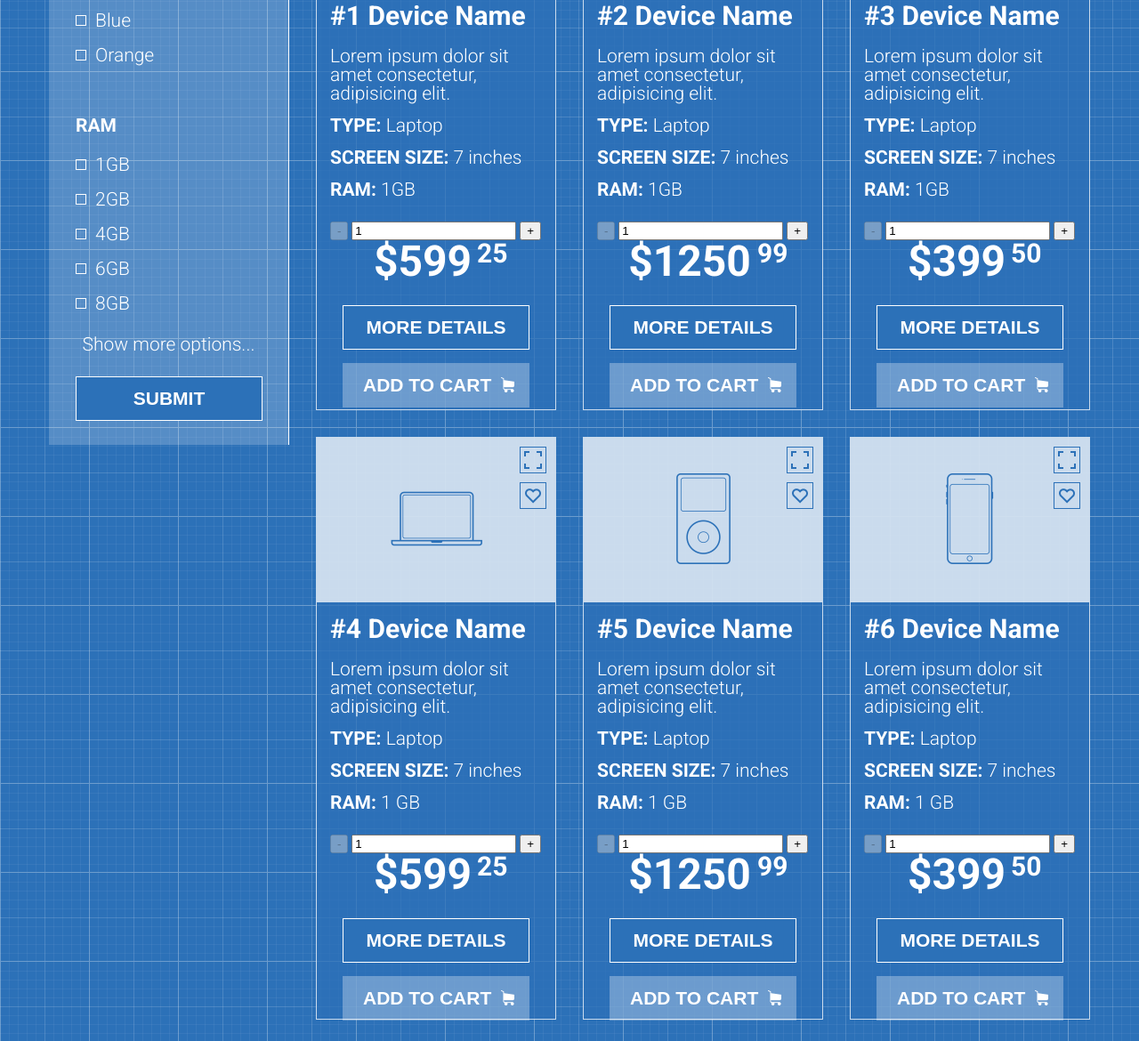
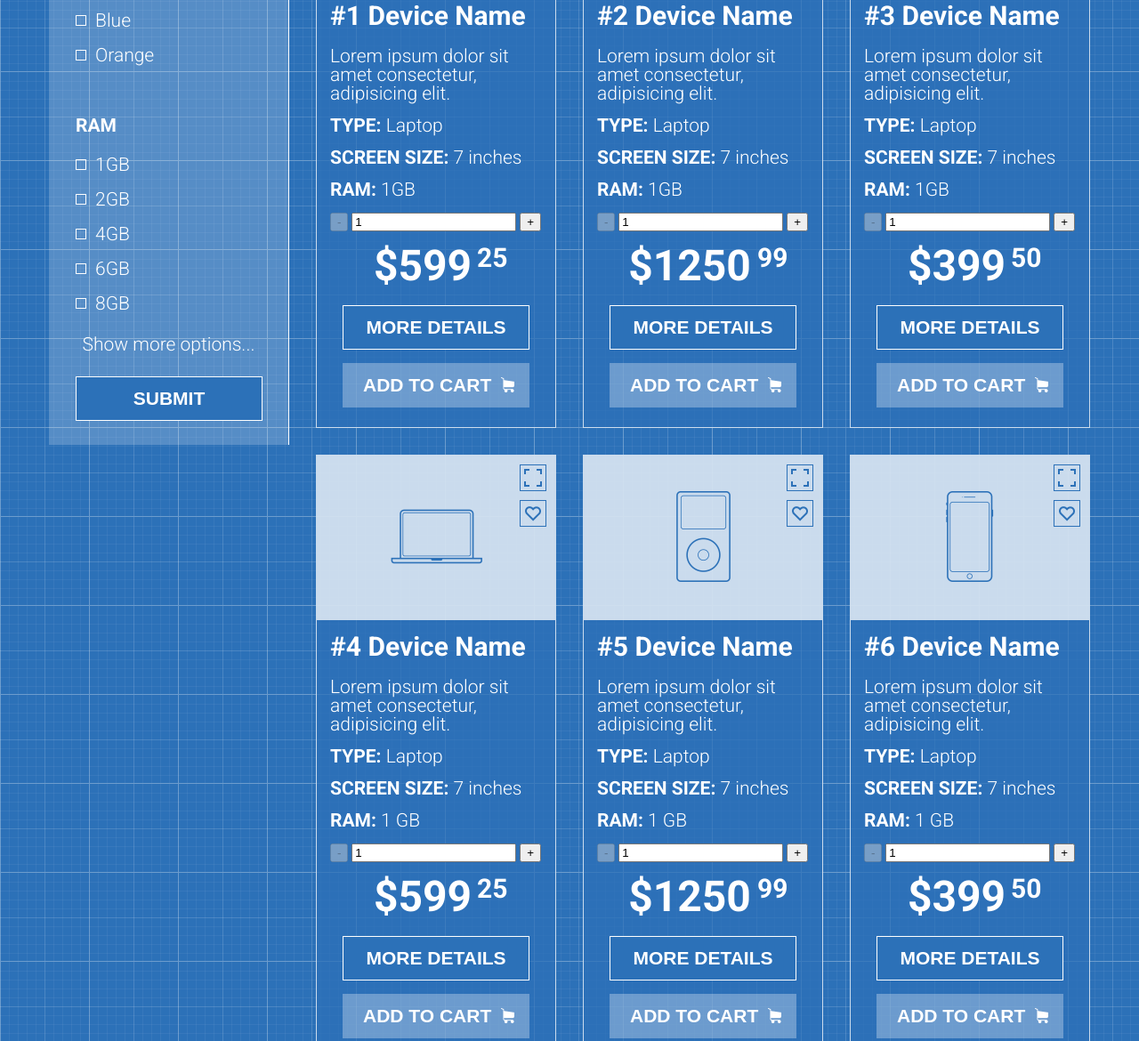
Before and after one commit to Yulia-Kovalova/shop-2-project.github.io, a plain HTML site: page index.html in a window 1280 px wide. Shown: the part 820-1990 px from the top of the page at 89% size. Drawn offline with nearby package versions, Linux system fonts and the light colour scheme.

Commit message:
fixed style of products-height

```diff
--- a/index.html
+++ b/index.html
@@ -196,7 +196,7 @@
                                         <input type="text" value="1" readonly>
                                         <button class="increment-button">+</button>
                                     </div>
-                                    <div class="product-price">
+                                    <div class="product-price all-prices">
                                         <div>$599<span>25</span></div>
                                     </div>
                                     <div class="buttons">
@@ -228,7 +228,7 @@
                                         <input type="text" value="1">
                                         <button class="increment-button">+</button>
                                     </div>
-                                    <div class="product2-price">
+                                    <div class="product2-price all-prices">
                                         <div>$1250<span>99</span></div>
                                     </div>
                                     <div class="buttons">
@@ -260,7 +260,7 @@
                                         <input type="text" value="1">
                                         <button class="increment-button">+</button>
                                     </div>
-                                    <div class="product-price">
+                                    <div class="product-price all-prices">
                                         <div>$399<span>50</span></div>
                                     </div>
                                     <div class="buttons">
@@ -294,7 +294,7 @@
                                         <input type="text" value="1">
                                         <button class="increment-button">+</button>
                                     </div>
-                                    <div class="product-price">
+                                    <div class="product-price all-prices">
                                         <div>$599<span>25</span></div>
                                     </div>
                                     <div class="buttons">
@@ -326,7 +326,7 @@
                                         <input type="text" value="1">
                                         <button class="increment-button">+</button>
                                     </div>
-                                    <div class="product5-price">
+                                    <div class="product5-price all-prices">
                                         <div>$1250<span>99</span></div>
                                     </div>
                                     <div class="buttons">
@@ -358,7 +358,7 @@
                                         <input type="text" value="1">
                                         <button class="increment-button">+</button>
                                     </div>
-                                    <div class="product-price">
+                                    <div class="product-price all-prices">
                                         <div>$399<span>50</span></div>
                                     </div>
                                     <div class="buttons">
@@ -392,7 +392,7 @@
                                         <input type="text" value="1">
                                         <button class="increment-button">+</button>
                                     </div>
-                                    <div class="product-price">
+                                    <div class="product-price all-prices">
                                         <div>$599<span>25</span></div>
                                     </div>
                                     <div class="buttons">
@@ -424,7 +424,7 @@
                                         <input type="text" value="1">
                                         <button class="increment-button">+</button>
                                     </div>
-                                    <div class="product8-price">
+                                    <div class="product8-price all-prices">
                                         <div>$599<span>25</span></div>
                                     </div>
                                     <div class="buttons">
@@ -456,7 +456,7 @@
                                         <input type="text" value="1">
                                         <button class="increment-button">+</button>
                                     </div>
-                                    <div class="product-price">
+                                    <div class="product-price all-prices">
                                         <div>$599<span>25</span></div>
                                     </div>
                                     <div class="buttons">
--- a/style.css
+++ b/style.css
@@ -361,7 +361,7 @@ li.products:hover > a {
 /* Products */
 .product {
     width: 270px;
-    height: 655px;
+    height: 675px;
     margin-bottom: 30px;
     border: 1px solid rgba(255, 255, 255, 0.75);
     background-color: rgba(44, 113, 184, 0.75);
@@ -435,7 +435,6 @@ li.products:hover > a {
 }
 .product-features {
     font-size: 21px;
-    padding-bottom: 10px;
 }
 .product-features > div > span {
     font-weight: 700;
@@ -444,13 +443,18 @@ li.products:hover > a {
 .product-features-type, .product-features-screen_size, .product-features-ram {
     padding-bottom: 15px;
 }
+.product-quantity {
+    padding-bottom: 15px;
+}
+.all-prices {
+    padding-bottom: 20px;
+}
 .product-price > div, .product2-price > div, .product5-price > div, .product8-price > div {
     position: relative;
     left: -15px;
     font-size: 48px;
     font-weight: 700;
     text-align: center;
-    padding-bottom: 25px;
 }
 .product-price > div > span {
     position: absolute;
```
